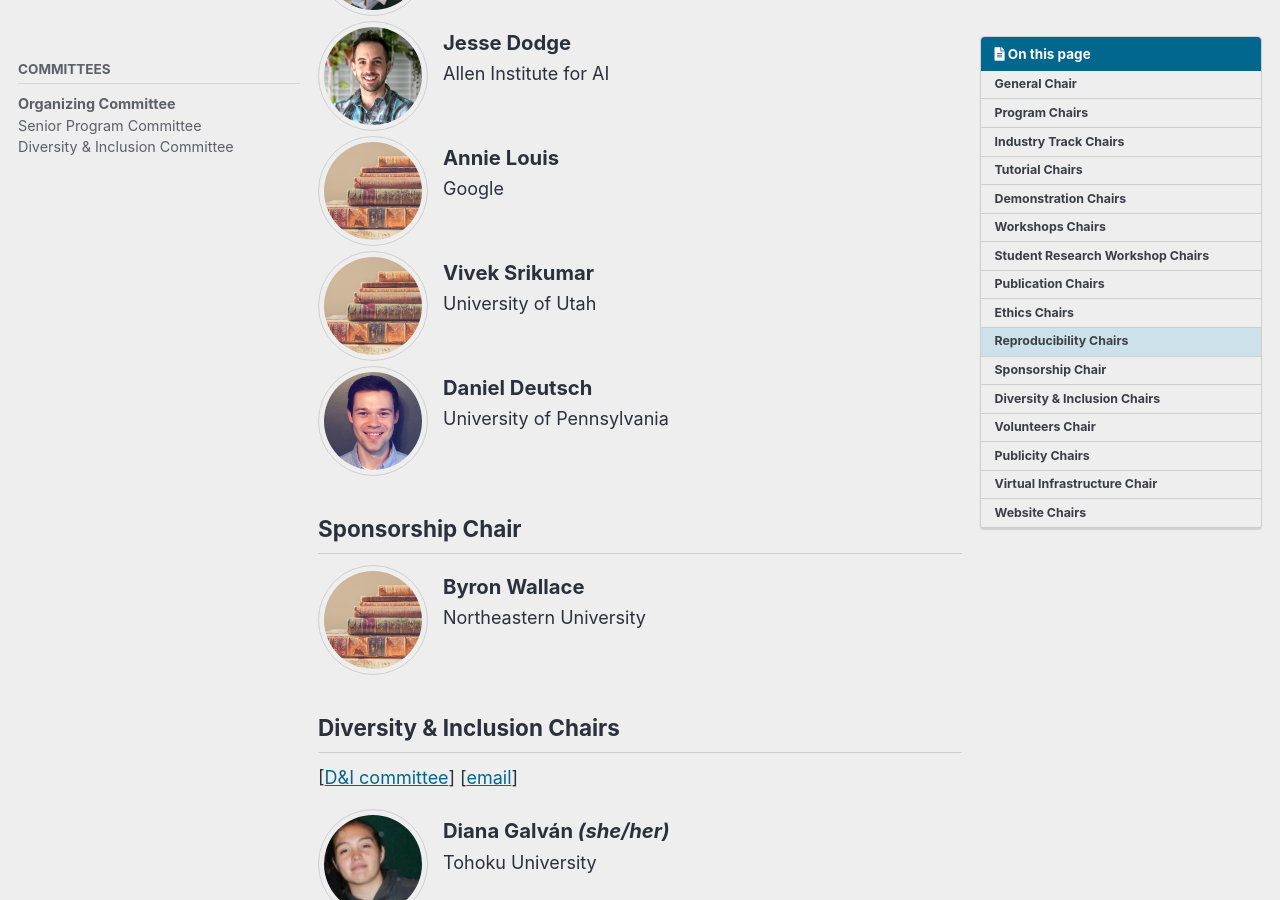
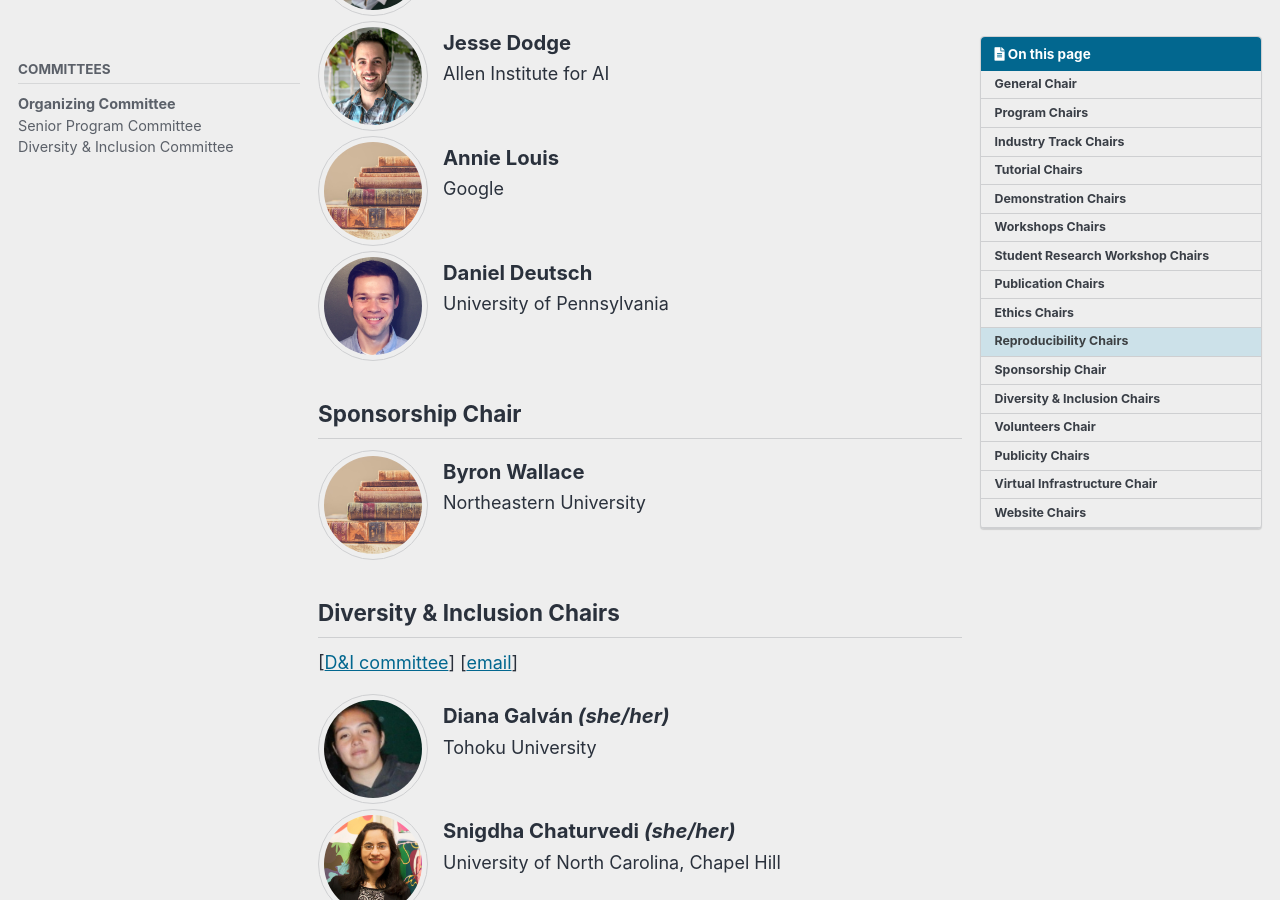
Before and after one commit to naacl-org/naacl-2022-website, a Jekyll site: the page built from _pages/committees/organization.md, in a window 1280 px wide and 900 px high, scrolled down 4387 px. Built offline with Jekyll 4.4.1, drawn with Linux system fonts in a browser that asks for light colours; cached includes are drawn as plain includes; comment, search, counter and statistics services are not loaded.

Commit message:
Remove Vivek Srikumar from the Reproducibility Chairs
(per his request)

```diff
--- a/_pages/committees/organization.md
+++ b/_pages/committees/organization.md
@@ -217,12 +217,6 @@ toc_sticky: true
    institution="Google"
 %}
 {% include committee-member.html
-   name="Vivek Srikumar"
-   picture="/assets/images/committee/books.jpg"
-   site="https://svivek.com/"
-   institution="University of Utah"
-%}
-{% include committee-member.html
    name="Daniel Deutsch"
    picture="/assets/images/committee/daniel_deutsch.jpg"
    site="https://danieldeutsch.github.io/"
```
